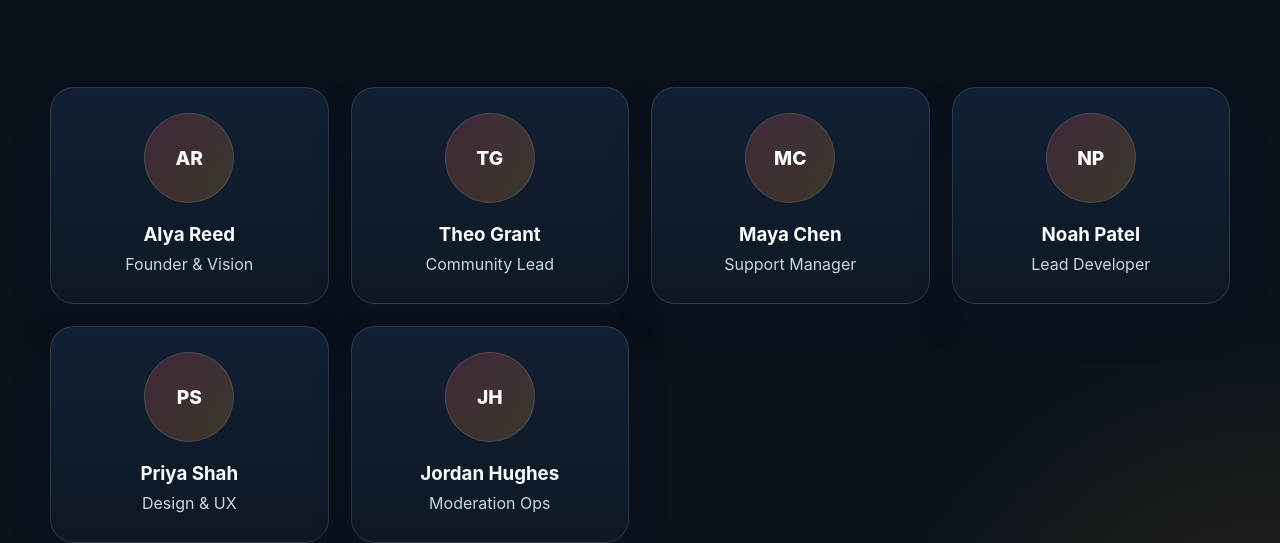
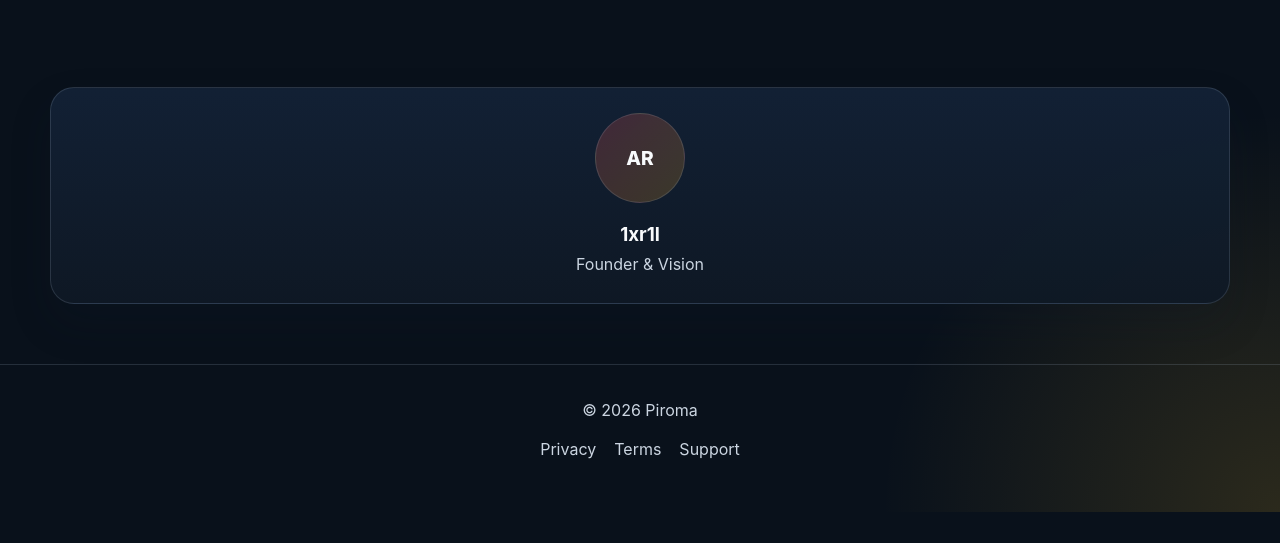
Before and after one commit to huhdnasd/Piromaorg.github.io, a plain HTML site: page team.html in a window 1280 px wide. Shown: the part 445-988 px from the top of the page. After the commit the page ends 957 px from the top, so only its background shows below. Drawn offline with Linux system fonts and the light colour scheme.

Commit message:
v1.0.0 beta

```diff
--- a/team.html
+++ b/team.html
@@ -43,38 +43,8 @@
       <div class="team-grid">
         <article class="member-card">
           <div class="member-avatar">AR</div>
-          <h3>Alya Reed</h3>
+          <h3>1xr1l</h3>
           <p>Founder &amp; Vision</p>
-        </article>
-
-        <article class="member-card">
-          <div class="member-avatar">TG</div>
-          <h3>Theo Grant</h3>
-          <p>Community Lead</p>
-        </article>
-
-        <article class="member-card">
-          <div class="member-avatar">MC</div>
-          <h3>Maya Chen</h3>
-          <p>Support Manager</p>
-        </article>
-
-        <article class="member-card">
-          <div class="member-avatar">NP</div>
-          <h3>Noah Patel</h3>
-          <p>Lead Developer</p>
-        </article>
-
-        <article class="member-card">
-          <div class="member-avatar">PS</div>
-          <h3>Priya Shah</h3>
-          <p>Design &amp; UX</p>
-        </article>
-
-        <article class="member-card">
-          <div class="member-avatar">JH</div>
-          <h3>Jordan Hughes</h3>
-          <p>Moderation Ops</p>
         </article>
       </div>
     </div>
```
